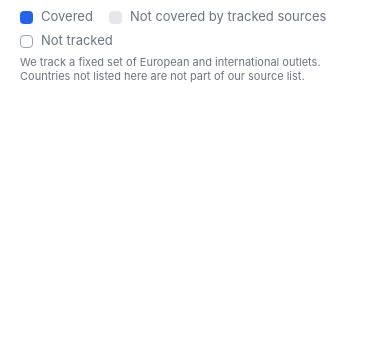
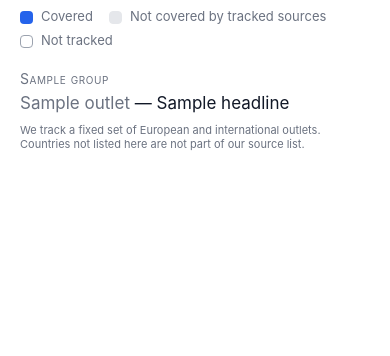
Before and after one commit to gonzaloiv/press_mirror, a Flask app: template web_app/templates/map.html in a window 390 px wide. Shown: the part 347-703 px from the top of the page. Run offline with Flask 3, Linux system fonts and the light colour scheme; the template is opened without the code that fills it: most values are stand-ins (such as "Sample title", 1, 10 or a date in 2020).

Commit message:
Fix headlines, add publication links

```diff
--- a/static/css/map.css
+++ b/static/css/map.css
@@ -98,9 +98,44 @@ body {
     line-height: 1.5;
 }
 
-.sources b {
+.source-country {
+    margin-bottom: 0;
+}
+
+.source-country + .source-country {
+    margin-top: 2em;
+}
+
+.source-country-name {
+    margin-bottom: 2px;
+    color: var(--muted);
+    font-size: 14px;
+    font-variant: small-caps;
+    letter-spacing: 0.04em;
+}
+
+.source-outlets {
+    list-style: none;
+    margin: 0;
+    padding: 0;
+}
+
+.source-outlets li {
     color: var(--ink);
-    font-weight: 600;
+}
+
+.source-outlet-name {
+    color: var(--muted);
+}
+
+.source-headline {
+    color: var(--ink);
+    text-decoration: none;
+}
+
+.source-headline:hover,
+.source-headline:focus-visible {
+    text-decoration: underline;
 }
 
 .coverage-note {
@@ -176,10 +211,6 @@ body {
         height: 13px;
     }
 
-    .sources {
-        display: none;
-    }
-
     .coverage-note {
         font-size: 11px;
         line-height: 1.25;
--- a/web_app/server.py
+++ b/web_app/server.py
@@ -10,6 +10,7 @@ if str(PROJECT_DIR) not in sys.path:
     sys.path.insert(0, str(PROJECT_DIR))
 
 from shared.country_codes import (
+    COUNTRY_NAMES,
     ISO_FIX,
     to_iso,
 )
@@ -20,6 +21,7 @@ STATIC_DIR = PROJECT_DIR / "static"
 STATIC_DIR.mkdir(parents=True, exist_ok=True)
 
 app = Flask(__name__, static_folder=str(STATIC_DIR), static_url_path="/static")
+
 
 def cluster_files() -> list[Path]:
     """Return available dated cluster snapshots, newest first."""
@@ -101,11 +103,38 @@ def map_view(cluster_id):
     # Normalize once, here. Footer still shows the original "UK" for readability.
     covered = sorted({to_iso(a["country"]) for a in cluster["articles"]})
 
-    # Dedupe sources per country for the footer.
+    # Cluster snapshots retain the source article nearest the centroid.
     sources_by_country = {}
-    for a in cluster["articles"]:
-        sources_by_country.setdefault(a["country"], set()).add(a["source"])
-    sources_by_country = {k: sorted(v) for k, v in sorted(sources_by_country.items())}
+    for article in cluster["articles"]:
+        source = article.get("source")
+        if not source:
+            continue
+
+        country_code = to_iso(article["country"])
+        country_sources = sources_by_country.setdefault(country_code, {})
+        country_sources.setdefault(
+            source,
+            {
+                "url": article.get("link") or None,
+                "headline": article.get("title", ""),
+            },
+        )
+
+    source_groups = [
+        {
+            "name": COUNTRY_NAMES.get(country_code, country_code),
+            "outlets": [
+                {"name": source, **article}
+                for source, article in sorted(
+                    country_sources.items(), key=lambda outlet: outlet[0].casefold()
+                )
+            ],
+        }
+        for country_code, country_sources in sources_by_country.items()
+    ]
+    source_groups.sort(
+        key=lambda group: (-len(group["outlets"]), group["name"].casefold())
+    )
 
     return render_template(
         "map.html",
@@ -119,7 +148,7 @@ def map_view(cluster_id):
         snapshot_date=snapshot_date.isoformat(),
         date_label=f"{snapshot_date.day} {snapshot_date:%b %Y}",
         countries=available_countries,
-        sources_by_country=sources_by_country,
+        source_groups=source_groups,
         iso_fix=ISO_FIX,
     )
 
--- a/web_app/templates/map.html
+++ b/web_app/templates/map.html
@@ -27,8 +27,25 @@
         </div>
 
         <div class="sources">
-            {% for code, names in sources_by_country.items() %}
-            <div><b>{{ code }}</b> — {{ names|join(", ") }}</div>
+            {% for group in source_groups %}
+            <section class="source-country">
+                <div class="source-country-name">{{ group.name }}</div>
+                <ul class="source-outlets">
+                    {% for outlet in group.outlets %}
+                    <li>
+                        <span class="source-outlet-name">{{ outlet.name }}</span>
+                        {% if outlet.headline %}
+                        <span class="source-outlet-separator"> — </span>
+                        {% if outlet.url %}
+                        <a class="source-headline" href="{{ outlet.url }}" target="_blank" rel="noopener noreferrer">{{ outlet.headline }}</a>
+                        {% else %}
+                        <span class="source-headline">{{ outlet.headline }}</span>
+                        {% endif %}
+                        {% endif %}
+                    </li>
+                    {% endfor %}
+                </ul>
+            </section>
             {% endfor %}
         </div>
         <p class="coverage-note">
```
Also changed, not shown: pipeline/cluster.py (+45 -18 lines).
